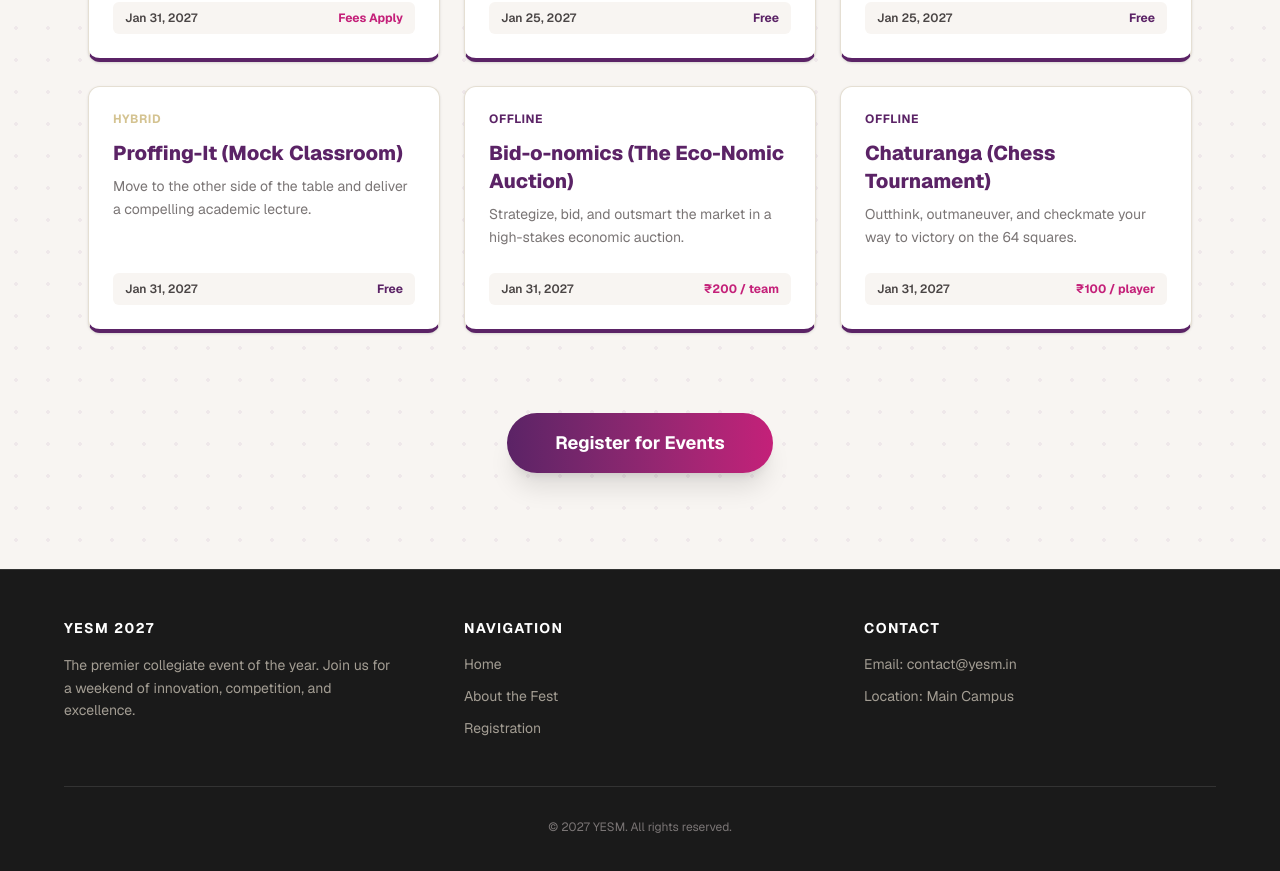
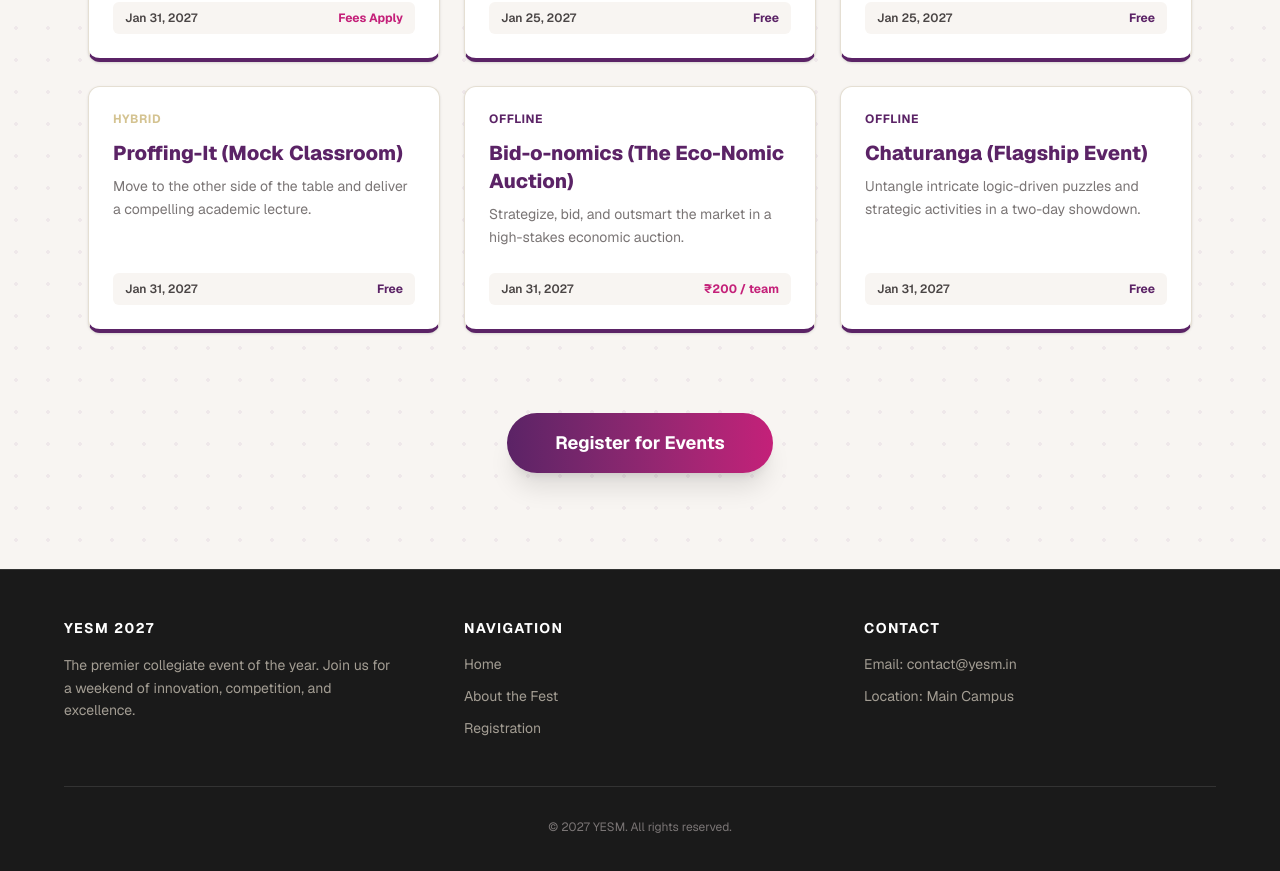
Before and after one commit to Sagniiiik/yesm-2026, a Next.js app: page /events in a window 1280 px wide. Shown: the part 1780-2651 px from the top of the page. Built offline with nearby package versions, Linux system fonts and the light colour scheme.

Commit message:
flagship event

```diff
--- a/app/events/page.tsx
+++ b/app/events/page.tsx
@@ -363,9 +363,9 @@ export default function Events() {
       formUrl: 'https://docs.google.com/forms/d/e/1FAIpQLSey0VxoU0l8LVkRguguAD7XSCENEm_cO2FYl25iaCGf13iTgw/viewform?usp=publish-editor'
     },
    {
-      id: 'chaturanga', mode: 'OFFLINE', title: 'Chaturanga (Chess Tournament)', cost: '₹100 / player', deadline: 'Jan 31, 2027',
-      desc: 'Outthink, outmaneuver, and checkmate your way to victory on the 64 squares.',
-      rules: 'Individual participation. Rapid format (10+0 or 15+0). Standard FIDE rules apply. Arbiters decision is final.',
+      id: 'chaturanga', mode: 'OFFLINE', title: 'Chaturanga (Flagship Event)', cost: 'Free', deadline: 'Jan 31, 2027',
+      desc: 'Untangle intricate logic-driven puzzles and strategic activities in a two-day showdown.',
+      rules: 'Open to +2, UG, and PG students. Teams of 2–3 members (cross-institution allowed). Two-day offline format: Prelims on Feb 4, 2027; Finals on Feb 5, 2027. Mobile phones strictly prohibited. No prior preparation required.',
       formUrl: 'https://forms.cloud.microsoft/r/uqJeAxxJNv?embed=true'
     },
   ];
```
